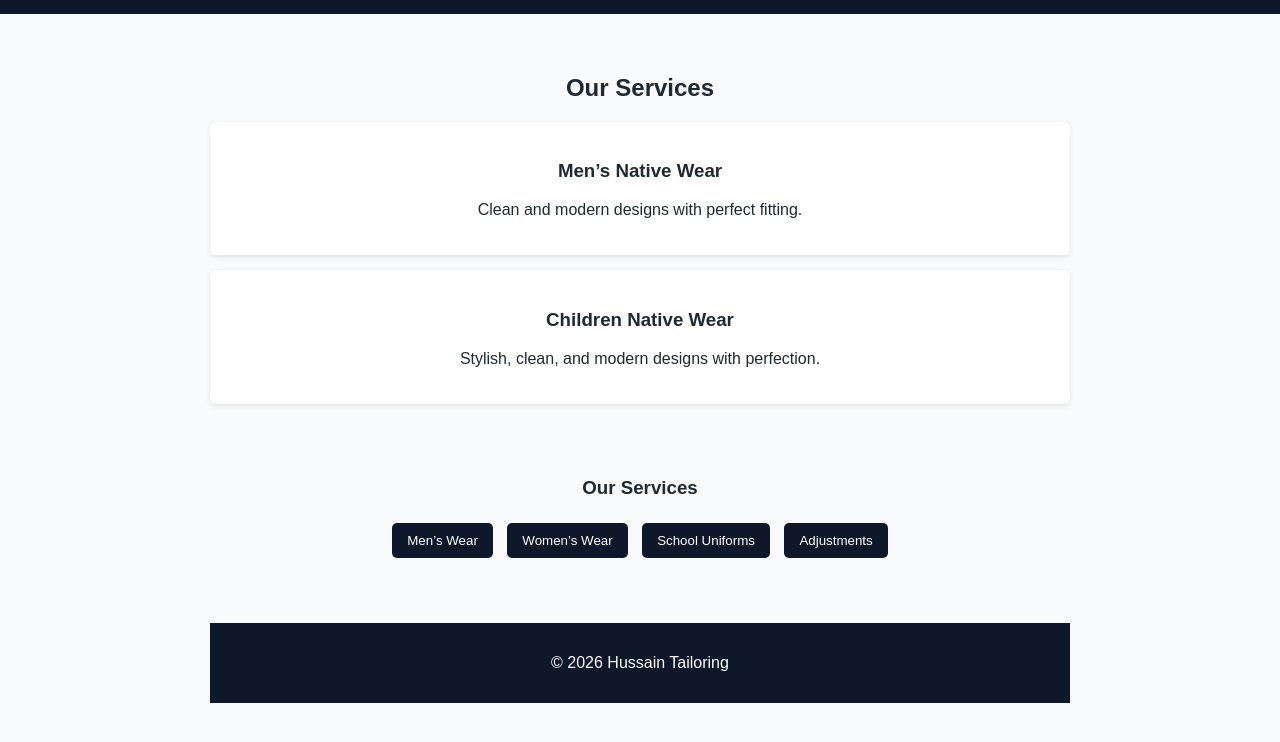
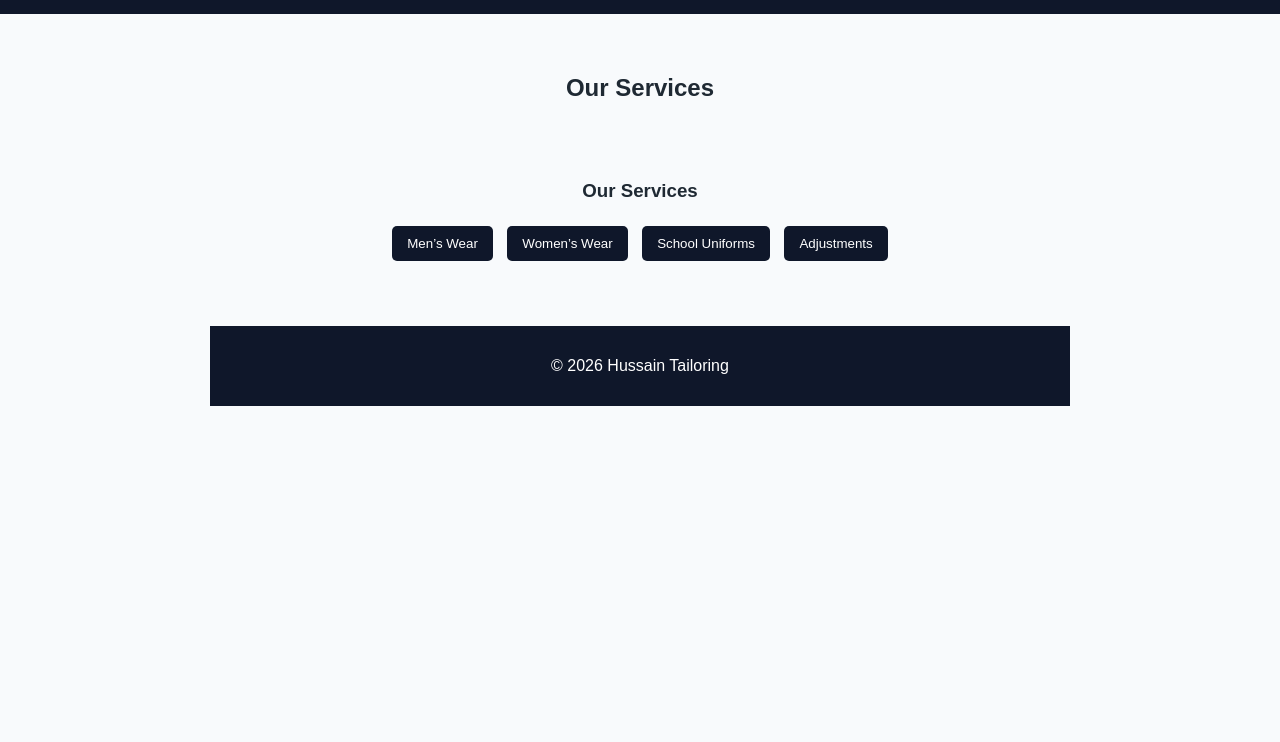
Before and after one commit to hnura025-netizen/Tailoring, a plain HTML site: page services.html in a window 1280 px wide. Shown: the part 84-826 px from the top of the page. After the commit the page ends 800 px from the top, so only its background shows below. Drawn offline with Linux system fonts and the light colour scheme.

Commit message:
Update services.html

```diff
--- a/services.html
+++ b/services.html
@@ -21,15 +21,7 @@
 <section class="content">
   <h1>Our Services</h1>
 
-  <div class="card">
-    <h3>Men’s Native Wear</h3>
-    <p>Clean and modern designs with perfect fitting.</p>
-  </div>
 
-  <div class="card">
-    <h3>Children Native Wear</h3>
-    <p>Stylish, clean, and modern designs with perfection. </p>
-  </div>
 
   <section class="content">
   <h1>Our Services</h1>
```
